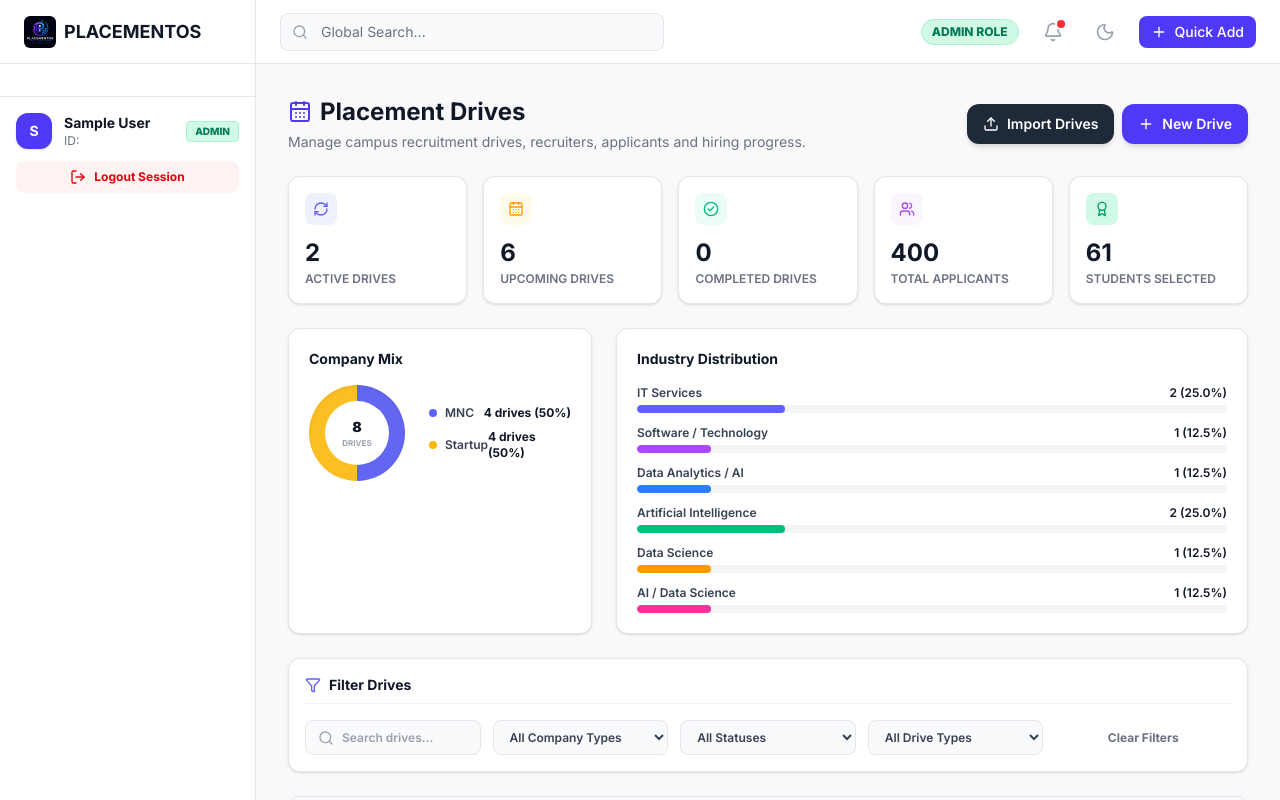
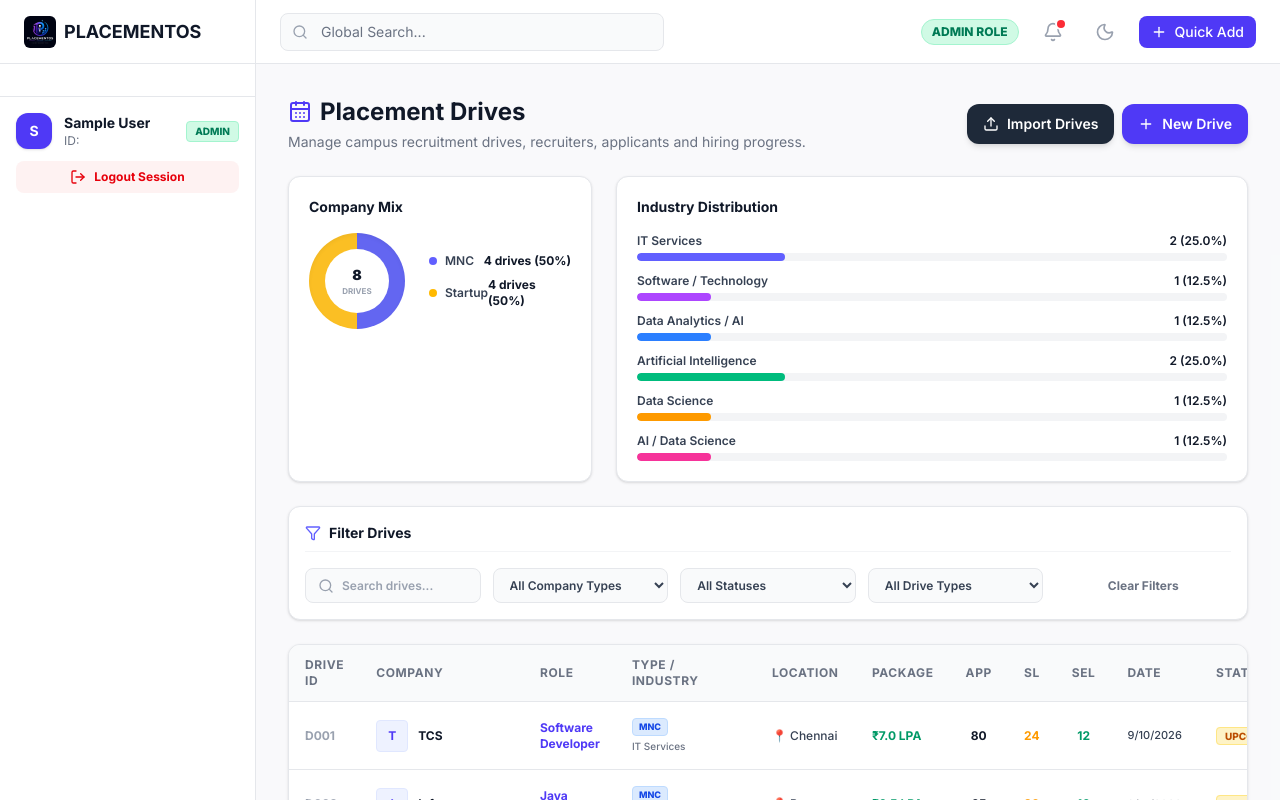
Before and after one commit to keerthanaoff/PLACEMENTOS, a Next.js app: page /dashboard/drives in a window 1280 px wide. Shown: the top 800 px of the page. Built offline with nearby package versions, Linux system fonts and the light colour scheme; sample sign-in values are in the browser's storage.

Commit message:
Remove statistics cards section from Placement Drives dashboard

```diff
--- a/src/app/(dashboard)/dashboard/drives/page.tsx
+++ b/src/app/(dashboard)/dashboard/drives/page.tsx
@@ -5,8 +5,8 @@
 import {
   CalendarDays, Plus, Upload, FileSpreadsheet, CheckCircle2,
   AlertTriangle, AlertCircle, Check, ArrowRight, X, Search,
-  Briefcase, Filter, Building2, MapPin, Users, Award, MoreVertical,
-  ChevronDown, ChevronUp, Download, Eye, Edit, Trash2, RefreshCw
+  Briefcase, Filter, Building2, MapPin, Users, MoreVertical,
+  ChevronDown, ChevronUp, Download, Eye, Edit, Trash2
 } from "lucide-react";
 import { driveService, studentService } from "@/services/storageService";
 import { companyService } from "@/services/companyService";
@@ -349,13 +349,6 @@
   // Analytics Calculations
   // ----------------------------------------------------
   const analytics = useMemo(() => {
-    const activeDrives = drives.filter(d => d.status?.toLowerCase() === 'active').length;
-    const upcomingDrives = drives.filter(d => d.status?.toLowerCase() === 'upcoming').length;
-    const completedDrives = drives.filter(d => d.status?.toLowerCase() === 'completed').length;
-
-    const totalApplicants = processedDrives.reduce((acc, d) => acc + (d.applicantsCount || 0), 0);
-    const totalSelected = processedDrives.reduce((acc, d) => acc + (d.selectedCount || 0), 0);
-
     // Company Mix
     const companyTypes: Record<string, number> = {};
     processedDrives.forEach(d => {
@@ -370,8 +363,8 @@
       industries[ind] = (industries[ind] || 0) + 1;
     });
 
-    return { activeDrives, upcomingDrives, completedDrives, totalApplicants, totalSelected, companyTypes, industries };
-  }, [drives, processedDrives]);
+    return { companyTypes, industries };
+  }, [processedDrives]);
 
   return (
     <div className="space-y-6">
@@ -407,24 +400,6 @@
         </div>
       )}
 
-      {/* Summary Cards */}
-      <div className="grid grid-cols-2 md:grid-cols-3 lg:grid-cols-5 gap-4">
-        {[
-          { label: "Active Drives", value: analytics.activeDrives, icon: RefreshCw, color: "text-indigo-500", bg: "bg-indigo-50 dark:bg-indigo-900/20" },
-          { label: "Upcoming Drives", value: analytics.upcomingDrives, icon: CalendarDays, color: "text-amber-500", bg: "bg-amber-50 dark:bg-amber-900/20" },
-          { label: "Completed Drives", value: analytics.completedDrives, icon: CheckCircle2, color: "text-emerald-500", bg: "bg-emerald-50 dark:bg-emerald-900/20" },
-          { label: "Total Applicants", value: analytics.totalApplicants, icon: Users, color: "text-purple-500", bg: "bg-purple-50 dark:bg-purple-900/20" },
-          { label: "Students Selected", value: analytics.totalSelected, icon: Award, color: "text-emerald-600", bg: "bg-emerald-100 dark:bg-emerald-900/30" },
-        ].map((card, idx) => (
-          <div key={idx} className="bg-white dark:bg-gray-900 border border-gray-200 dark:border-gray-800 rounded-xl p-4 shadow-sm hover:shadow-md transition-shadow cursor-default group">
-            <div className={`w-8 h-8 rounded-lg ${card.bg} flex items-center justify-center mb-3 group-hover:scale-110 transition-transform`}>
-              <card.icon size={16} className={card.color} />
-            </div>
-            <p className="text-2xl font-bold text-gray-900 dark:text-white">{card.value}</p>
-            <p className="text-xs font-semibold text-gray-500 dark:text-gray-400 mt-0.5 uppercase">{card.label}</p>
-          </div>
-        ))}
-      </div>
 
       {/* Charts Row */}
       <div className="grid grid-cols-1 lg:grid-cols-3 gap-6">
```
